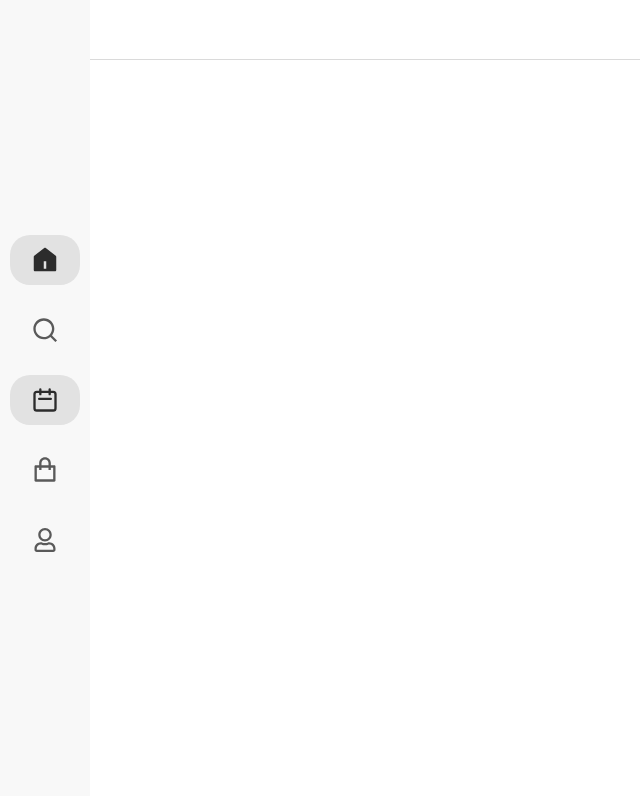
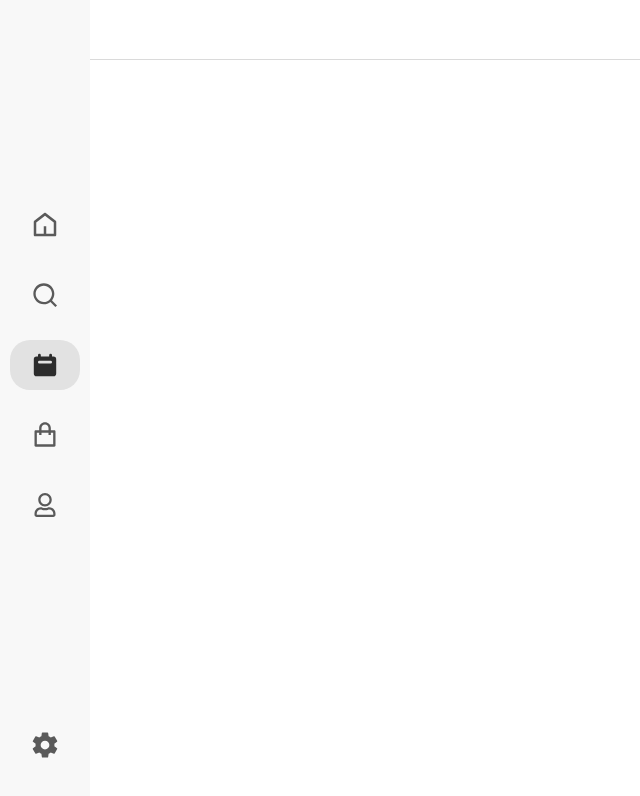
Before and after one commit to BaekSeoungJae/Prophecy_FrontEnd, a React (Create React App) app: page / in a window 1280 px wide. Shown: the top 796 px of the page, without its empty margins (0-640 px from the left). Built offline with nearby package versions, Linux system fonts and the light colour scheme.

Commit message:
설정 버튼 추가

```diff
--- a/src/common/CommonForm.jsx
+++ b/src/common/CommonForm.jsx
@@ -11,6 +11,7 @@ const Container = styled.div`
   flex-direction: row;
   @media (max-width: 768px) {
     flex-direction: column;
+    overflow: hidden;
   }
 `;
 
--- a/src/components/SideBar.jsx
+++ b/src/components/SideBar.jsx
@@ -1,4 +1,4 @@
-import React from "react";
+import React, { useState } from "react";
 import styled from "styled-components";
 import { Link, useLocation } from "react-router-dom";
 import { HiOutlineCalendar, HiCalendar } from "react-icons/hi";
@@ -11,6 +11,7 @@ import {
   RiSearchLine,
   RiSearchFill,
 } from "react-icons/ri";
+import { IoSettingsSharp } from "react-icons/io5";
 
 const SidebarContainer = styled.aside`
   background-color: #f8f8f8;
@@ -22,6 +23,9 @@ const SidebarContainer = styled.aside`
     width: 100%;
     height: 100%;
     flex-direction: column;
+    justify-content: space-between; /* 위쪽 아이콘, 아래쪽 설정 아이콘 분리 */
+    align-items: center;
+    padding: 20px 0;
   }
   @media (max-width: 768px) {
     width: 100%;
@@ -29,6 +33,18 @@ const SidebarContainer = styled.aside`
     position: fixed;
     bottom: 0;
     left: 0;
+    flex-direction: row;
+  }
+`;
+
+const IconGroup = styled.div`
+  display: flex;
+  flex-direction: column;
+  align-items: center;
+  flex: 1;
+  justify-content: center;
+
+  @media (max-width: 768px) {
     flex-direction: row;
   }
 `;
@@ -62,22 +78,74 @@ const IconButton = styled(Link)`
   }
 `;
 
+const SettingWrapper = styled.div`
+  position: relative;
+`;
+
+const SettingButton = styled.div`
+  color: #5a5a5a;
+  width: 70px;
+  height: 50px;
+  font-size: 28px;
+  display: flex;
+  align-items: center;
+  justify-content: center;
+  border-radius: 20px;
+  margin: 10px;
+
+  &:hover {
+    color: #2c2c2c;
+    background-color: #e0e0e0;
+  }
+
+  @media (max-width: 768px) {
+    display: none;
+  }
+`;
+
+const SettingPopup = styled.div`
+  width: 150px;
+  height: 100px;
+  position: absolute;
+  left: 100px;
+  bottom: -10px;
+  background: white;
+  border: 1px solid #dadada;
+  border-radius: 8px;
+  padding: 10px;
+  z-index: 100;
+  display: flex;
+  align-items: center;
+  justify-content: center;
+`;
+
 const SideBar = () => {
   const location = useLocation();
+  const [isSettingOpen, setIsSettingOpen] = useState(false);
+
+  const toggleSetting = () => {
+    setIsSettingOpen((prev) => !prev);
+  };
+
   return (
     <SidebarContainer>
-      <IconButton to="/" $active={location.pathname === "/"}>
-        {location.pathname === "/" ? (
+      <IconGroup>
+        <IconButton to="/feed" $active={location.pathname === "/feed"}>
+          {location.pathname === "/feed" ? (
             <RiHome5Fill size={30} />
           ) : (
             <RiHome5Line size={30} />
           )}
         </IconButton>
         <IconButton to="/search" $active={location.pathname === "/search"}>
-        {location.pathname === "/search" ? <RiSearchFill /> : <RiSearchLine />}
+          {location.pathname === "/search" ? (
+            <RiSearchFill />
+          ) : (
+            <RiSearchLine />
+          )}
         </IconButton>
         <IconButton to="/" $active={location.pathname === "/"}>
-        {location.pathname === "/feed" ? <HiCalendar /> : <HiOutlineCalendar />}
+          {location.pathname === "/" ? <HiCalendar /> : <HiOutlineCalendar />}
         </IconButton>
         <IconButton to="/shop" $active={location.pathname === "/shop"}>
           {location.pathname === "/shop" ? (
@@ -93,6 +161,15 @@ const SideBar = () => {
             <FaRegUser size={24} />
           )}
         </IconButton>
+      </IconGroup>
+
+      {/* 설정 버튼 + 팝업 */}
+      <SettingWrapper>
+        {isSettingOpen && <SettingPopup>설정</SettingPopup>}
+        <SettingButton onClick={toggleSetting}>
+          <IoSettingsSharp />
+        </SettingButton>
+      </SettingWrapper>
     </SidebarContainer>
   );
 };
--- a/src/pages/MainPage.jsx
+++ b/src/pages/MainPage.jsx
@@ -8,6 +8,10 @@ const Container = styled.div`
   justify-content: center;
   align-items: center;
   background-color: rosybrown;
+
+  @media (max-width: 768px) {
+    overflow-y: none;
+  }
 `;
 
 const Container2 = styled.div`
```
Lines whose indentation alone changed are shown as unchanged.
